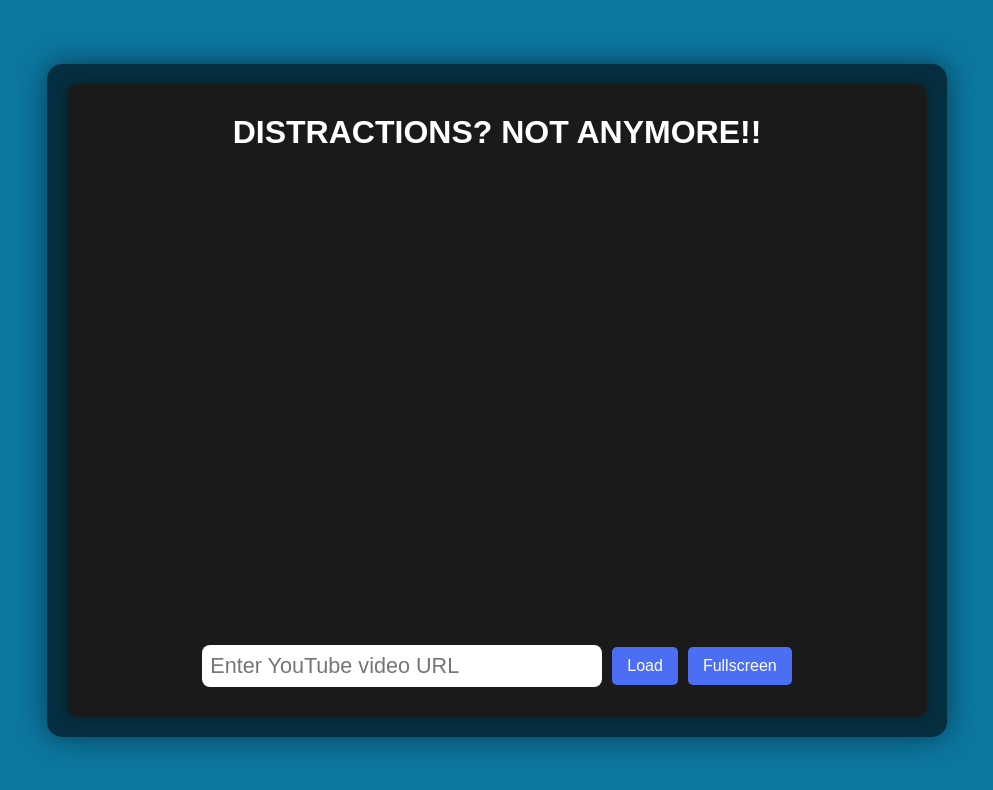
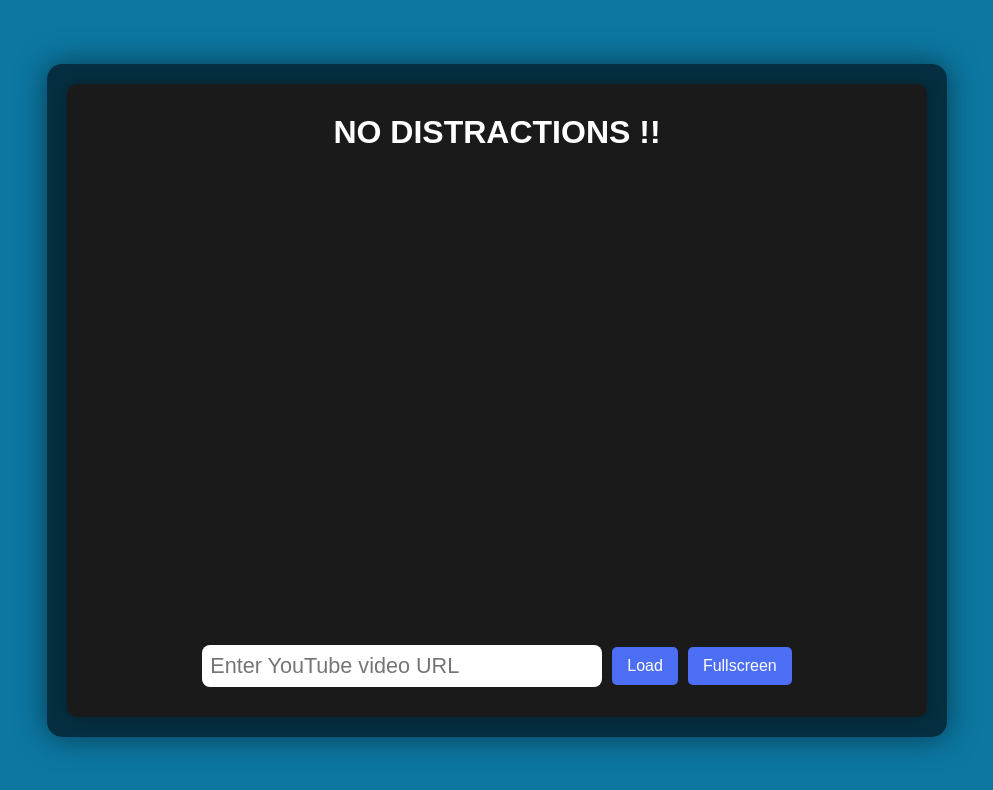
Before and after one commit to AnshumanMahanta/DistractionFreed, a plain HTML site: page Index.html in a window 1280 px wide. Shown: the whole page, without its empty margins (143-1136 px from the left). Drawn offline with Linux system fonts and the light colour scheme.

Commit message:
H1 Heading changed to -No Distractions!!-

```diff
--- a/Index.html
+++ b/Index.html
@@ -9,7 +9,7 @@
 <body>
     <div class="overlay">
         <div class="video-container">
-            <h1><p>Distractions? Not Anymore!!</p></h1>
+            <h1><p>No Distractions !!</p></h1>
             <!-- YouTube video player (Initially empty) -->
             <iframe id="yt-player" width="800" height="450" frameborder="0"
                 allow="accelerometer; autoplay; encrypted-media; gyroscope; picture-in-picture" allowfullscreen>
```
